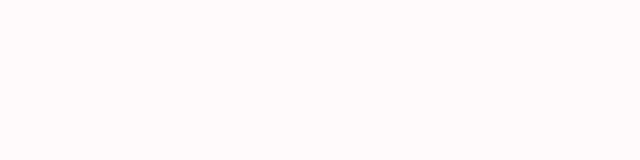
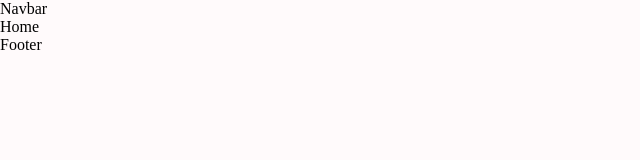
Before and after one commit to Shaib-KB/Fitness-App, a React (Create React App) app: page / in a window 1280 px wide. Shown: the top 160 px of the page, without its empty margins (0-640 px from the left). Built offline with nearby package versions, Linux system fonts and the light colour scheme.

Commit message:
Added home, navbar & footer

```diff
--- a/package.json
+++ b/package.json
@@ -3,9 +3,13 @@
   "version": "0.1.0",
   "private": true,
   "dependencies": {
+    "@emotion/react": "^11.13.3",
+    "@emotion/styled": "^11.13.0",
+    "@mui/material": "^6.1.1",
     "cra-template": "1.2.0",
     "react": "^18.3.1",
     "react-dom": "^18.3.1",
+    "react-router-dom": "^6.26.2",
     "react-scripts": "^5.0.1"
   },
   "scripts": {
--- a/src/App.js
+++ b/src/App.js
@@ -1,13 +1,24 @@
 import React from "react";
-import "./App.css";
 import { Route, Routes } from "react-router-dom";
 import { Box } from "@mui/material";
 
+import "./App.css";
+import Home from "./pages/Home";
+import ExerciseDetail from "./pages/ExerciseDetail";
+import Navbar from "./components/Navbar";
+import Footer from "./components/Footer";
+
 const App = () => {
   return (
-  <Box width="400px">
-  </Box>
-  )
+    <Box width="400px" sx={{ width: { xl: "1488px" } }} m="auto">
+      <Navbar />
+      <Routes>
+        <Route path="/" element={<Home />} />
+        <Route path="/exercise/:id" element={<ExerciseDetail />} />
+      </Routes>
+      <Footer />
+    </Box>
+  );
 };
 
 export default App;
--- /dev/null
+++ b/src/components/Footer.js
@@ -0,0 +1,11 @@
+import React from 'react'
+
+const Footer = () => {
+  return (
+    <div>
+      Footer
+    </div>
+  )
+}
+
+export default Footer
--- /dev/null
+++ b/src/components/Navbar.js
@@ -0,0 +1,11 @@
+import React from 'react'
+
+const Navbar = () => {
+  return (
+    <div>
+      Navbar
+    </div>
+  )
+}
+
+export default Navbar
--- a/src/index.js
+++ b/src/index.js
@@ -1,7 +1,13 @@
 import React from "react";
 import ReactDOM from "react-dom";
+import {BrowserRouter} from 'react-router-dom';
+
+
 import App from "./App";
 
 const root = ReactDOM.createRoot(document.getElementById("root"));
 
-root.render(<App />);
+root.render(
+    <BrowserRouter>
+    <App />
+    </BrowserRouter>);
--- /dev/null
+++ b/src/pages/ExerciseDetail.js
@@ -0,0 +1,7 @@
+import React from 'react';
+
+const ExerciseDetail = () => {
+  return <div>ExerciseDetail</div>;
+};
+
+export default ExerciseDetail;
--- /dev/null
+++ b/src/pages/Home.js
@@ -0,0 +1,9 @@
+import React from 'react'
+
+const Home = () => {
+  return (
+    <div>Home</div>
+  )
+}
+
+export default Home
```
Also changed, not shown: 1 other file (tests, documents, lock files or other folders).
